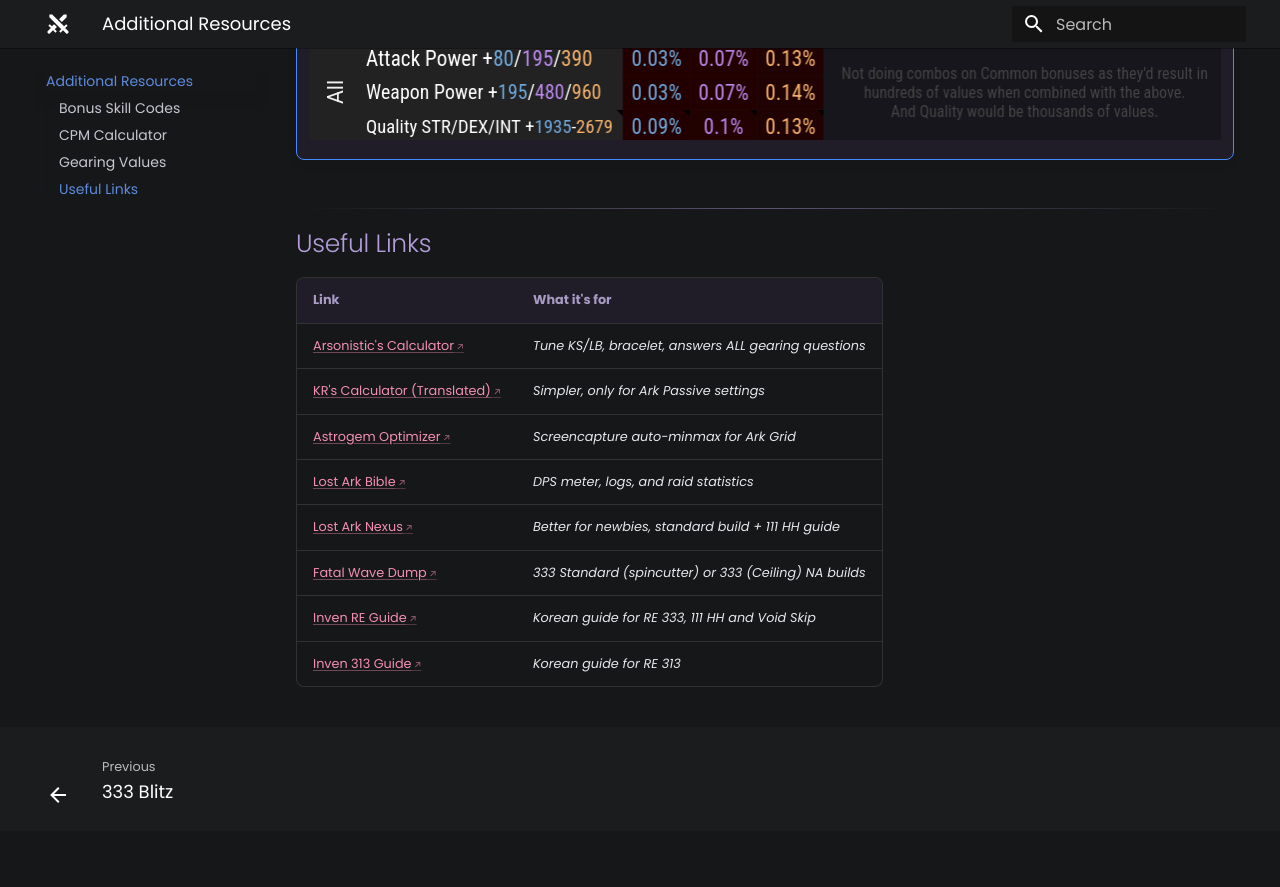
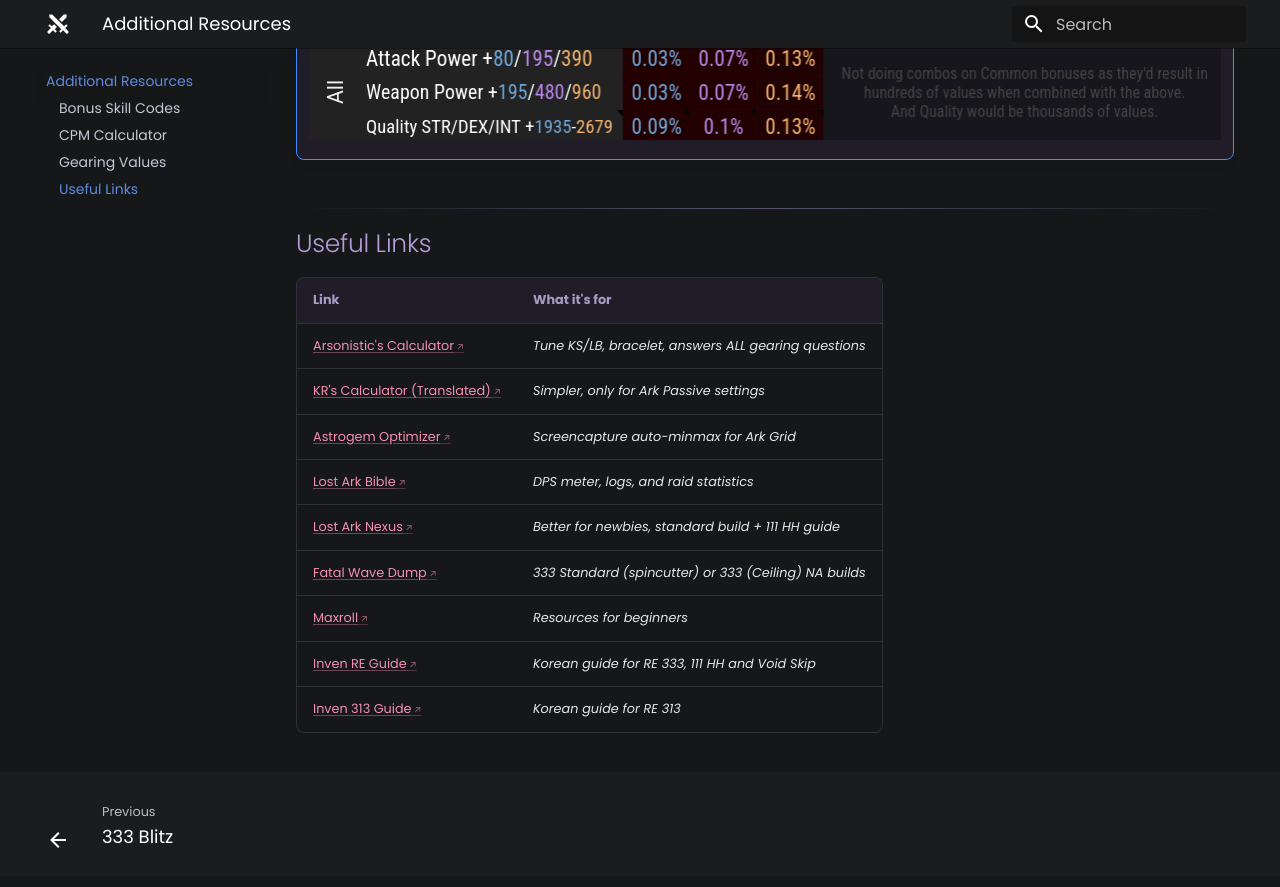
Before and after one commit to interlockme/deathblade, an MkDocs documentation site: the page built from docs/resources.md, in a window 1280 px wide and 900 px high, scrolled down 2498 px. Shown: the top 887 px of the window. Built offline with MkDocs 1.6.1 and Material for MkDocs 9.7.7, drawn with Linux system fonts in a browser that asks for light colours; plug-ins that fetch from the network failed and are left out; before the commit the page ends 3353 px from its top, so only the background shows below that.

Commit message:
maxroll link

```diff
--- a/docs/resources.md
+++ b/docs/resources.md
@@ -72,5 +72,6 @@
 | [Lost Ark Bible](https://lostark.bible/) | *DPS meter, logs, and raid statistics* |
 | [Lost Ark Nexus](https://lostark-nexus-archive.pages.dev/guides/deathblade/) | *Better for newbies, standard build + 111 HH guide* |
 | [Fatal Wave Dump](https://docs.google.com/document/d/1vs1YC_7adaYwtfN9cHO3x2KuMPq6GcKRlGo5vnsN4Lk/edit) | *333 Standard (spincutter) or 333 (Ceiling) NA builds* |
+| [Maxroll](https://maxroll.gg/lost-ark) | *Resources for beginners* |
 | [Inven RE Guide](https://www.inven.co.kr/board/lostark/5497/140080) | *Korean guide for RE 333, 111 HH and Void Skip* |
 | [Inven 313 Guide](https://www.inven.co.kr/board/lostark/5497/171285) | *Korean guide for RE 313* |
```
